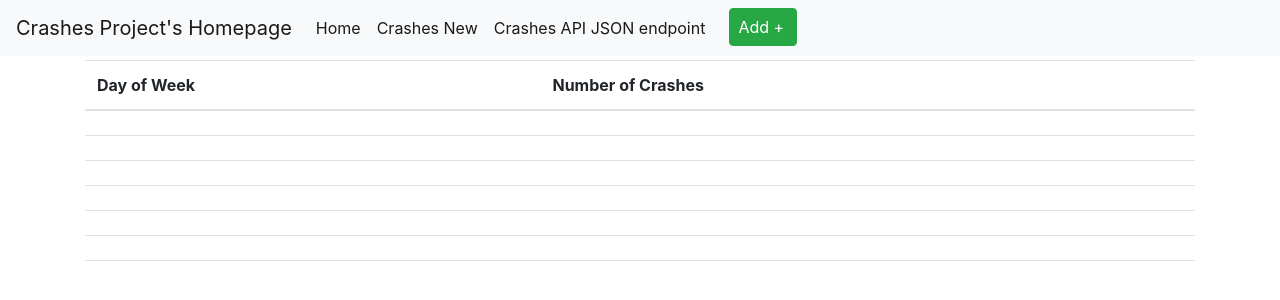
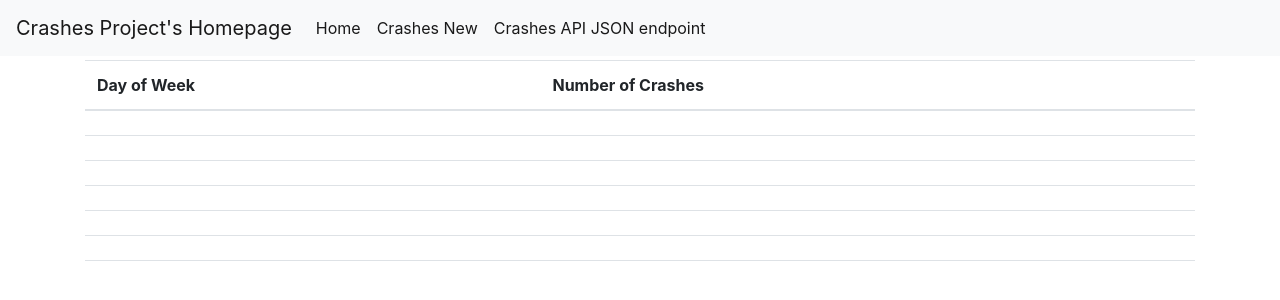
Before and after one commit to afa48/FinalProjectWebAppCrashesCatalonia, a Flask app: page / in a window 1280 px wide. Shown: the top 300 px of the page. Run offline with Flask 2, Linux system fonts and the light colour scheme; data comes from the database, SQL or seed files in the repository; lists and menus that the app fills with data are empty; some libraries are stand-ins or nearby versions.

Commit message:
Task: Edit code in layout.html file

```diff
--- a/app/templates/layout.html
+++ b/app/templates/layout.html
@@ -38,10 +38,7 @@
         </li>
         <li class="nav-item active">
             <a class="nav-link" href="/api/v1/crashes">Crashes API JSON endpoint <span class="sr-only">(current)</span></a>
-        </li>
-        <li class="nav-item active">
-            <a class="btn btn-success pl-2 lr-2 ml-3" href="/crashes/new">Add +<span class="sr-only">(current)</span></a>
-        </li>
+         </li>
     </ul>
   </div>
 </nav>
```
